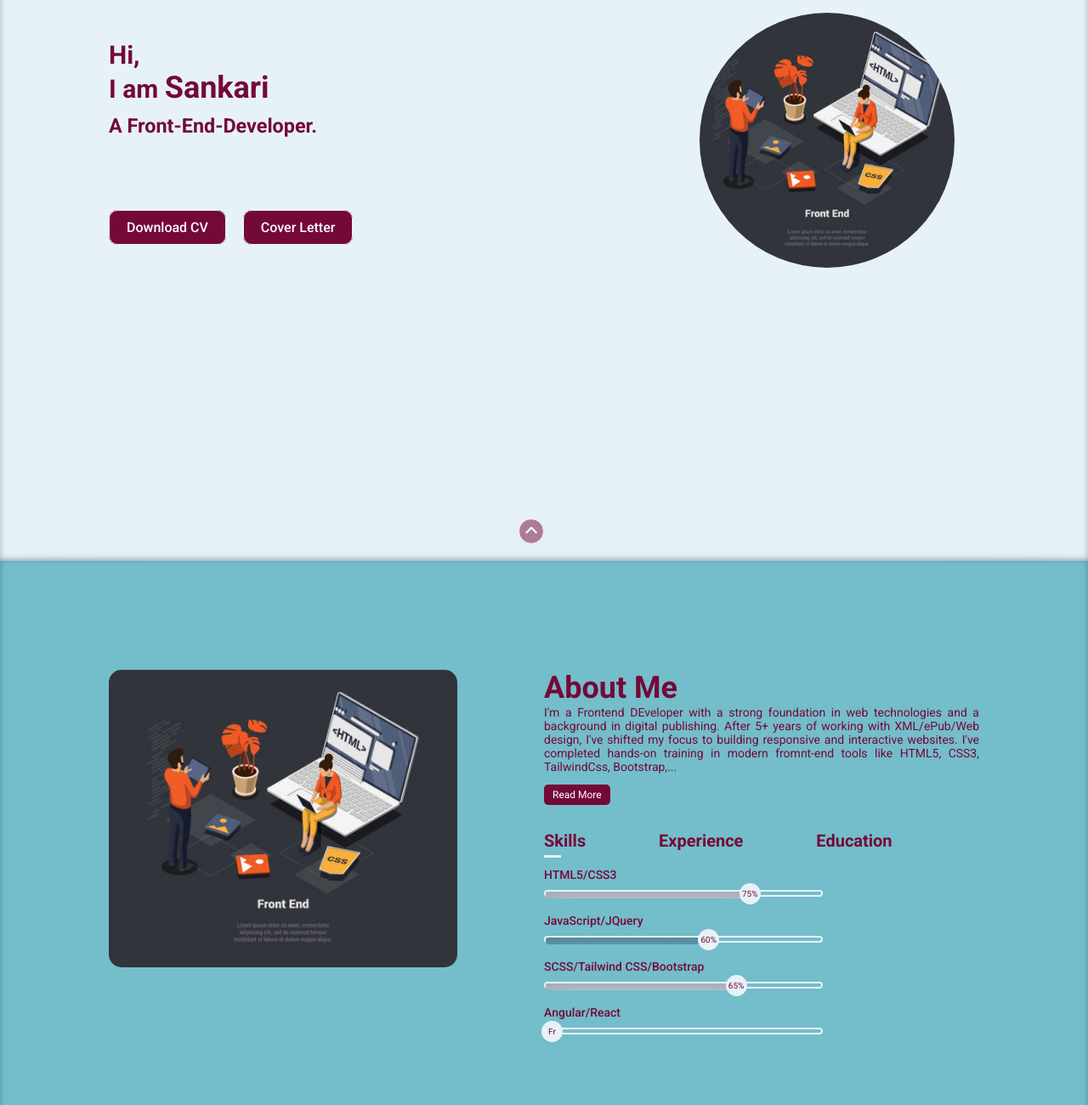
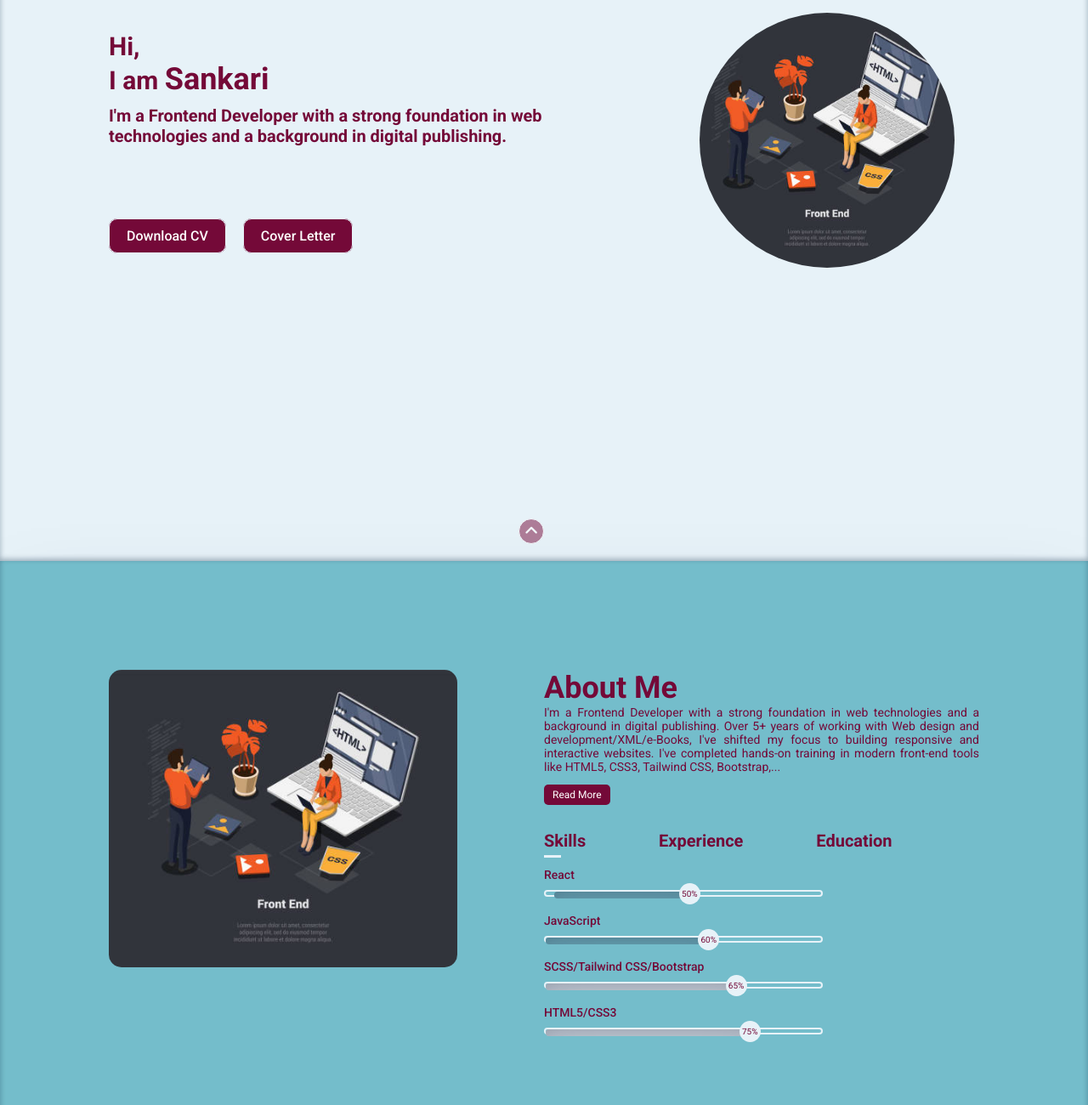
Before and after one commit to Sankari2705/Bio, a plain HTML site: page index.html in a window 1280 px wide. Shown: the part 140-1440 px from the top of the page at 85% size. Drawn offline with Linux system fonts and the light colour scheme.

Commit message:
update cv

```diff
--- a/index.html
+++ b/index.html
@@ -25,9 +25,9 @@
       <div class="content">
       <h2>Hi,</h2>
       <h2>I am <span class="caps">Sankari</span></h2>
-      <h3>A Front-End-Developer.</h3>
+      <h3>I'm a Frontend Developer with a strong foundation in web technologies and a background in digital publishing.</h3>
       <div class="download">
-      <p><a href="images/cv.pdf" download>Download CV</a></p>
+      <p><a href="images/Sankari.docx" download>Download CV</a></p>
       <p><a href="images/cover.docx" download>Cover Letter</a></p>
      </div>
     </div>
@@ -39,7 +39,7 @@
         <div class="about-col-1"><img src="images/sankari.jpg" alt="art"></div>
         <div class="about-col-2">
           <h1 class="sub-title">About Me</h1>
-          <p class="about-para">I'm a Frontend DEveloper with a strong foundation in web technologies and a background in digital publishing. After 5+ years of working with XML/ePub/Web design, I've shifted my focus to building responsive and interactive websites. I've completed hands-on training in modern fromnt-end tools like HTML5, CSS3, TailwindCss, Bootstrap,<span class="dots">...</span> <span class="more-text"> JavaScript, jQuery, Angular(beginner) and React(beginner). I'm currently looking for oppertunities to grow as a front-end developer and contribute to meaningful projects that make an impact.</span></p>
+          <p class="about-para">I'm a Frontend Developer with a strong foundation in web technologies and a background in digital publishing. Over 5+ years of working with Web design and development/XML/e-Books, I've shifted my focus to building responsive and interactive websites. I've completed hands-on training in modern front-end tools like HTML5, CSS3, Tailwind CSS, Bootstrap,<span class="dots">...</span> <span class="more-text"> JavaScript, React and Angular(beginner). I'm currently looking for opportunities to grow as a front-end developer and contribute to meaningful projects that make an impact.</span></p>
           <button id="see-more">Read More</button>
           <div class="table-tit">
             <p class="table-head active-link" onclick="clicktab('skills')">Skills</p>
@@ -49,10 +49,11 @@
           <div class="table-content-list">
           <div class="table-contents active-table" id="skills">
               <div class="about-skills">
-                <h3 class="sub-title">HTML5/CSS3</h3>
-                <div class="progress-bar"><div class="html"><span>75%</span></div></div>
+                <h3 class="sub-title">React</h3>
+                <div class="progress-bar"><div class="angular" title="Fresher"><span>50%</span></div></div>
+              </div>
               <div class="about-skills">
-                <h3 class="sub-title">JavaScript/JQuery</h3>
+                <h3 class="sub-title">JavaScript</h3>
                 <div class="progress-bar"><div class="jsq"><span>60%</span></div></div>
               </div>
               <div class="about-skills">
@@ -60,9 +61,8 @@
                 <div class="progress-bar"><div class="scss"><span>65%</span></div></div>
               </div>
               <div class="about-skills">
-                <h3 class="sub-title">Angular/React</h3>
-                <div class="progress-bar"><div class="angular" title="Fresher"><span>Fr</span></div></div>
-              </div>
+                <h3 class="sub-title">HTML5/CSS3</h3>
+                <div class="progress-bar"><div class="html"><span>75%</span></div></div>
               </div>
           </div>
           <div class="table-contents" id="exp">
--- a/style.css
+++ b/style.css
@@ -145,6 +145,7 @@ span.caps {
 .content h3 {
   margin-top: 10px;
   margin-bottom: 15%;
+  font-size: 20px;
 }
 
 .header-text img {
@@ -360,7 +361,7 @@ div.angular {
 
 @keyframes angular {
   100% {
-    width: 0%;
+    width: 50%;
   }
 }
 
```
Also changed, not shown: main.js (line endings or trailing spaces), 2 other files.
